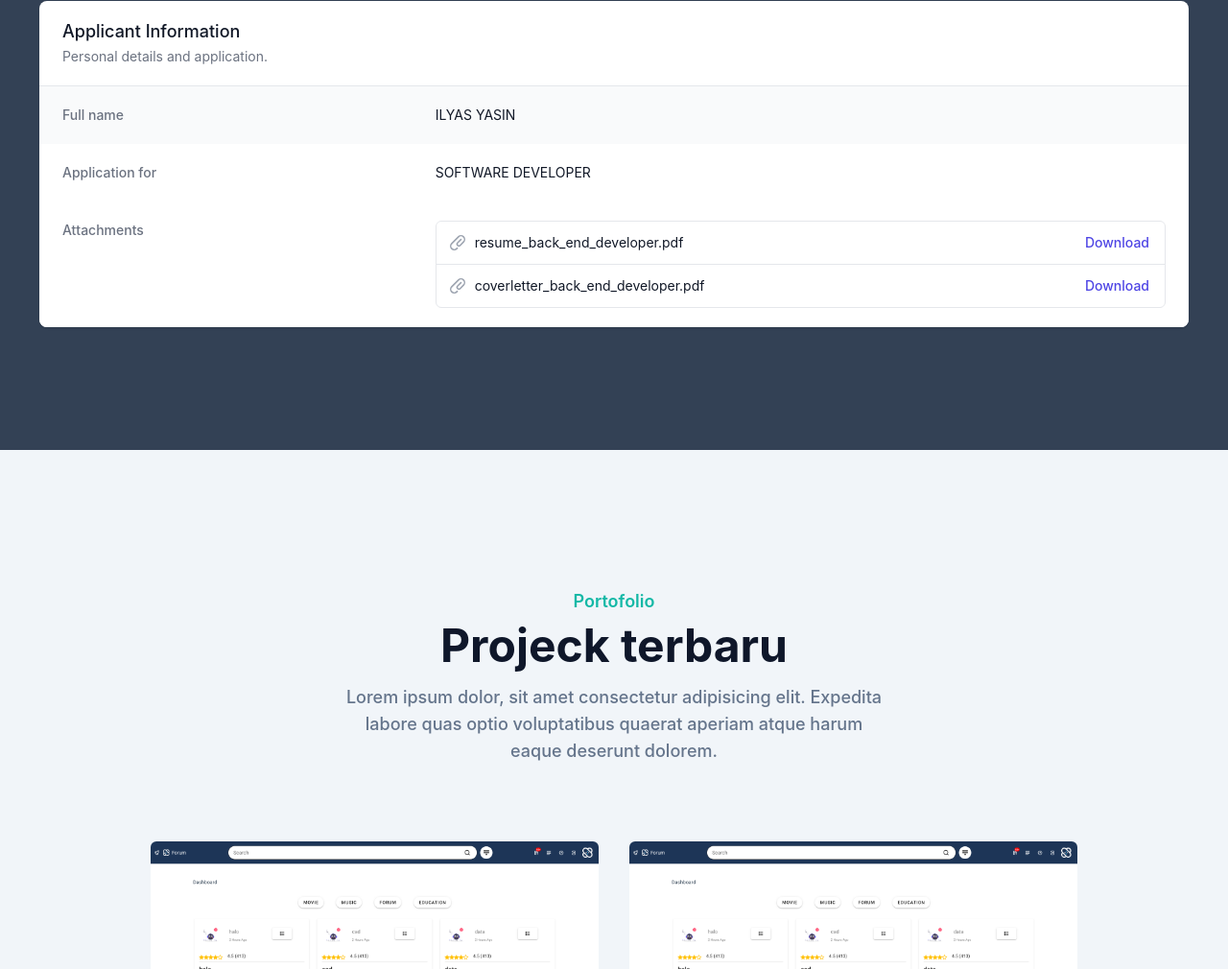
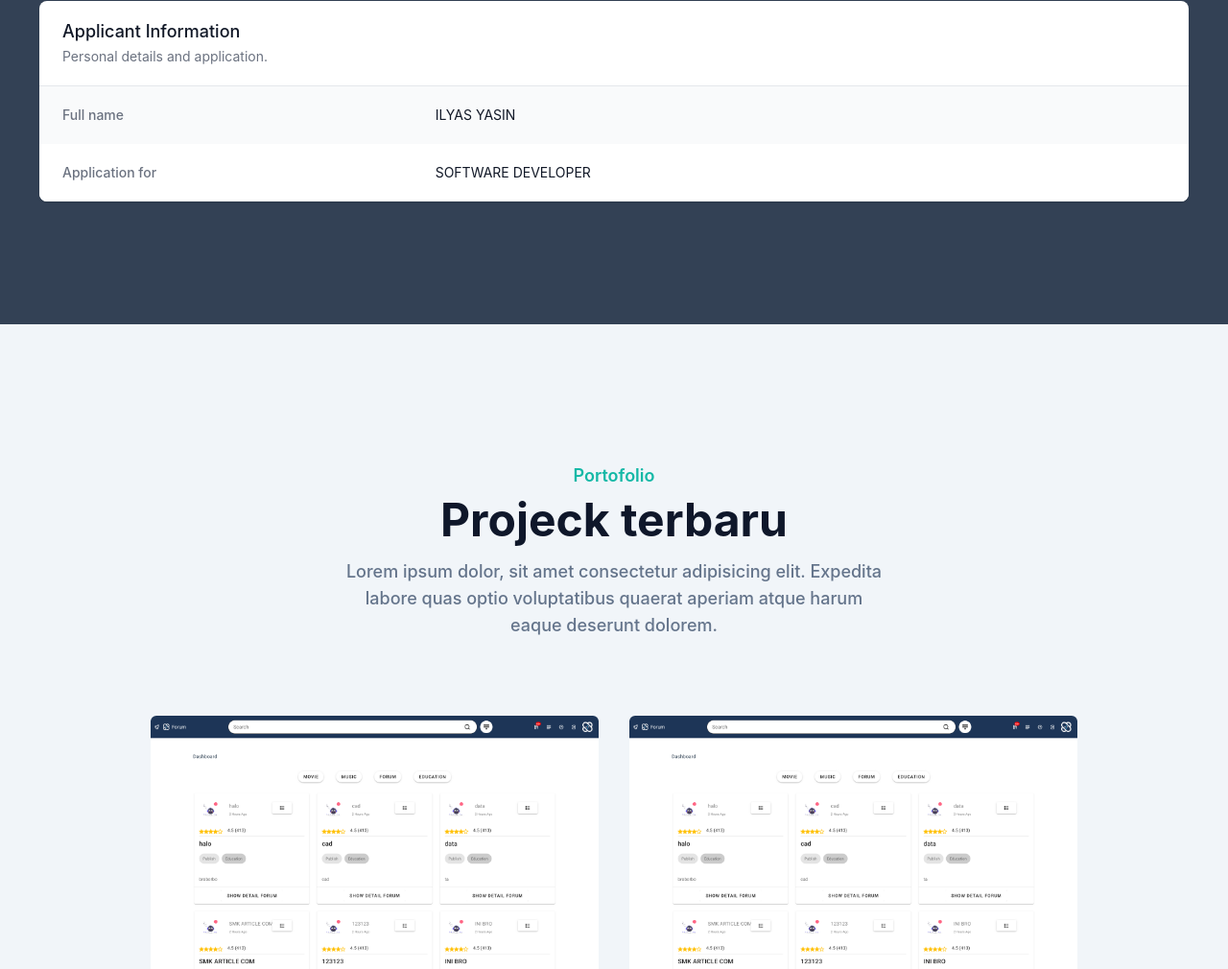
Before and after one commit to Ilyasyasin072/MyPage, a website: page index.html in a window 1280 px wide. Shown: the part 1282-2292 px from the top of the page at 96% size. Drawn offline with nearby package versions, Linux system fonts and the light colour scheme; files whose address does not match are found by name.

Commit message:
update profile

```diff
--- a/index.html
+++ b/index.html
@@ -138,37 +138,6 @@ $(function(){
                         <div class="bg-white px-4 py-5 sm:grid sm:grid-cols-3 sm:gap-4 sm:px-6">
                           <dt class="text-sm font-medium text-gray-500">Application for</dt>
                           <dd class="mt-1 text-sm text-gray-900 sm:col-span-2 sm:mt-0">SOFTWARE DEVELOPER</dd>
-                        </div>
-                        <div class="bg-white px-4 py-5 sm:grid sm:grid-cols-3 sm:gap-4 sm:px-6">
-                          <dt class="text-sm font-medium text-gray-500">Attachments</dt>
-                          <dd class="mt-1 text-sm text-gray-900 sm:col-span-2 sm:mt-0">
-                            <ul role="list" class="divide-y divide-gray-200 rounded-md border border-gray-200">
-                              <li class="flex items-center justify-between py-3 pl-3 pr-4 text-sm">
-                                <div class="flex w-0 flex-1 items-center">
-                                  <!-- Heroicon name: mini/paper-clip -->
-                                  <svg class="h-5 w-5 flex-shrink-0 text-gray-400" xmlns="http://www.w3.org/2000/svg" viewBox="0 0 20 20" fill="currentColor" aria-hidden="true">
-                                    <path fill-rule="evenodd" d="M15.621 4.379a3 3 0 00-4.242 0l-7 7a3 3 0 004.241 4.243h.001l.497-.5a.75.75 0 011.064 1.057l-.498.501-.002.002a4.5 4.5 0 01-6.364-6.364l7-7a4.5 4.5 0 016.368 6.36l-3.455 3.553A2.625 2.625 0 119.52 9.52l3.45-3.451a.75.75 0 111.061 1.06l-3.45 3.451a1.125 1.125 0 001.587 1.595l3.454-3.553a3 3 0 000-4.242z" clip-rule="evenodd" />
-                                  </svg>
-                                  <span class="ml-2 w-0 flex-1 truncate">resume_back_end_developer.pdf</span>
-                                </div>
-                                <div class="ml-4 flex-shrink-0">
-                                  <a href="#" class="font-medium text-indigo-600 hover:text-indigo-500">Download</a>
-                                </div>
-                              </li>
-                              <li class="flex items-center justify-between py-3 pl-3 pr-4 text-sm">
-                                <div class="flex w-0 flex-1 items-center">
-                                  <!-- Heroicon name: mini/paper-clip -->
-                                  <svg class="h-5 w-5 flex-shrink-0 text-gray-400" xmlns="http://www.w3.org/2000/svg" viewBox="0 0 20 20" fill="currentColor" aria-hidden="true">
-                                    <path fill-rule="evenodd" d="M15.621 4.379a3 3 0 00-4.242 0l-7 7a3 3 0 004.241 4.243h.001l.497-.5a.75.75 0 011.064 1.057l-.498.501-.002.002a4.5 4.5 0 01-6.364-6.364l7-7a4.5 4.5 0 016.368 6.36l-3.455 3.553A2.625 2.625 0 119.52 9.52l3.45-3.451a.75.75 0 111.061 1.06l-3.45 3.451a1.125 1.125 0 001.587 1.595l3.454-3.553a3 3 0 000-4.242z" clip-rule="evenodd" />
-                                  </svg>
-                                  <span class="ml-2 w-0 flex-1 truncate">coverletter_back_end_developer.pdf</span>
-                                </div>
-                                <div class="ml-4 flex-shrink-0">
-                                  <a href="#" class="font-medium text-indigo-600 hover:text-indigo-500">Download</a>
-                                </div>
-                              </li>
-                            </ul>
-                          </dd>
                         </div>
                       </dl>
                     </div>
```
